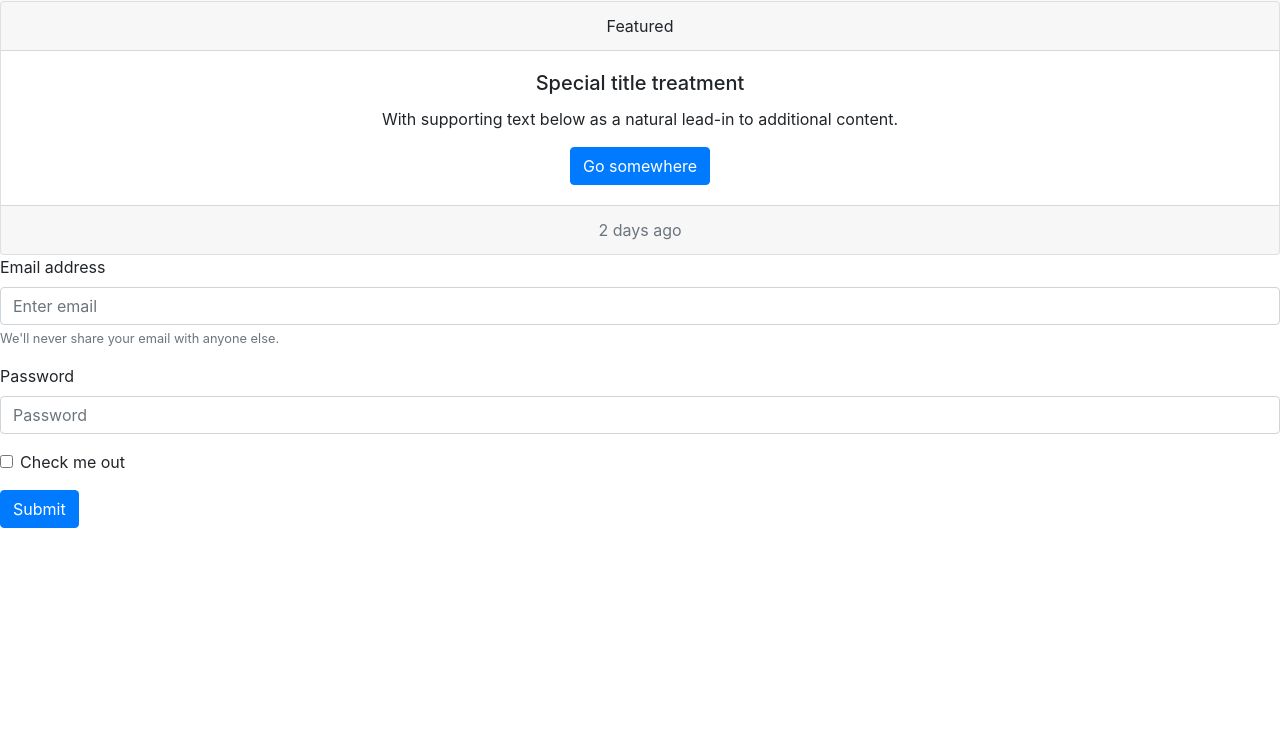
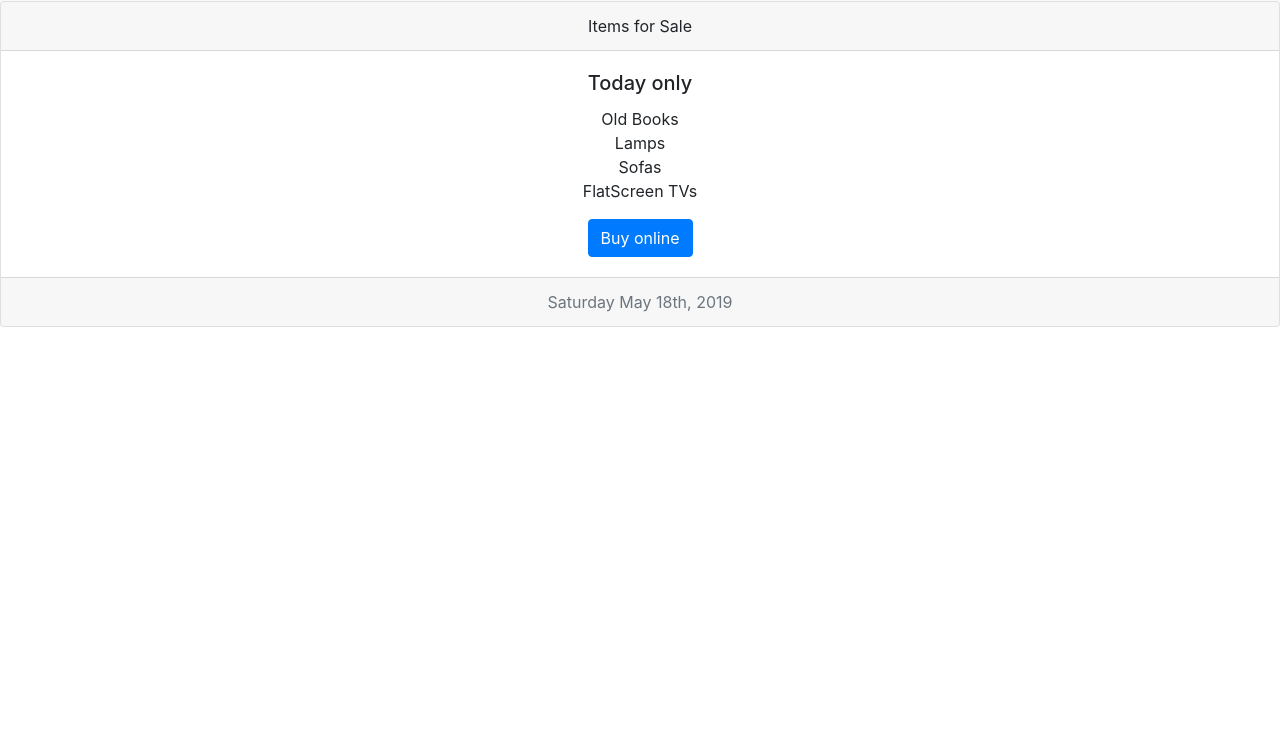
Before and after one commit to sivpen/Flyer2, a plain HTML site: page index.html in a window 1280 px wide. Shown: the part 55-800 px from the top of the page. Drawn offline with nearby package versions, Linux system fonts and the light colour scheme.

Commit message:
Update index.html

```diff
--- a/index.html
+++ b/index.html
@@ -22,7 +22,7 @@
 
 <body>
     <nav class="navbar navbar-expand-lg navbar-light bg-light">
-        <a class="navbar-brand" href="#">Navbar</a>
+        <a class="navbar-brand" href="#">Yard Sale</a>
         <button class="navbar-toggler" type="button" data-toggle="collapse" data-target="#navbarSupportedContent"
             aria-controls="navbarSupportedContent" aria-expanded="false" aria-label="Toggle navigation">
             <span class="navbar-toggler-icon"></span>
@@ -61,35 +61,17 @@
 
     <div class="card text-center">
         <div class="card-header">
-            Featured
+            Items for Sale
         </div>
         <div class="card-body">
-            <h5 class="card-title">Special title treatment</h5>
-            <p class="card-text">With supporting text below as a natural lead-in to additional content.</p>
-            <a href="#" class="btn btn-primary">Go somewhere</a>
+            <h5 class="card-title">Today only</h5>
+            <p class="card-text">Old Books<br>Lamps<br>Sofas<br>FlatScreen TVs</p>
+            <a href="#" class="btn btn-primary">Buy online</a>
         </div>
         <div class="card-footer text-muted">
-            2 days ago
+            Saturday May 18th, 2019
         </div>
     </div>
-
-    <form>
-        <div class="form-group">
-            <label for="exampleInputEmail1">Email address</label>
-            <input type="email" class="form-control" id="exampleInputEmail1" aria-describedby="emailHelp"
-                placeholder="Enter email">
-            <small id="emailHelp" class="form-text text-muted">We'll never share your email with anyone else.</small>
-        </div>
-        <div class="form-group">
-            <label for="exampleInputPassword1">Password</label>
-            <input type="password" class="form-control" id="exampleInputPassword1" placeholder="Password">
-        </div>
-        <div class="form-group form-check">
-            <input type="checkbox" class="form-check-input" id="exampleCheck1">
-            <label class="form-check-label" for="exampleCheck1">Check me out</label>
-        </div>
-        <button type="submit" class="btn btn-primary">Submit</button>
-    </form>
 </body>
 
 </html>
```
